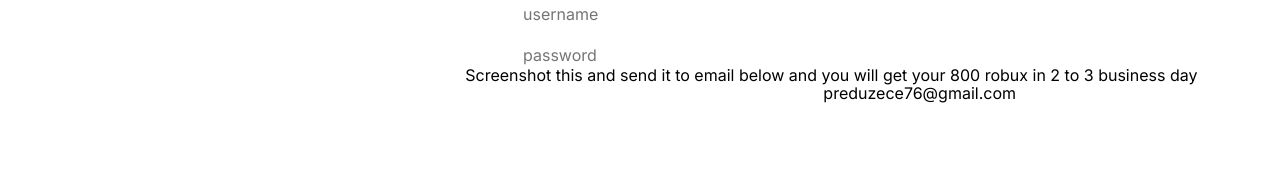
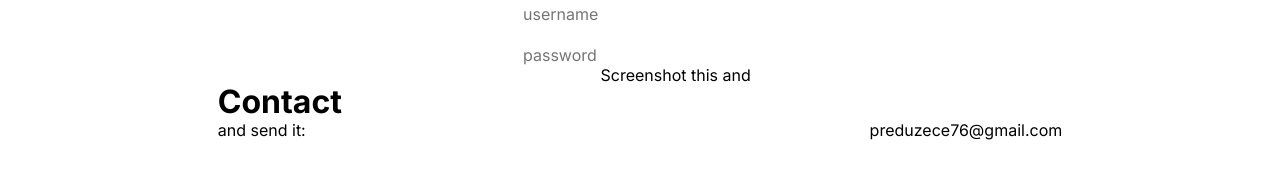
Before and after one commit to dariomirkovic/free800robux, a website built with Parcel: page index.html in a window 1280 px wide. Shown: the part 109-288 px from the top of the page. Built offline with nearby package versions, Linux system fonts and the light colour scheme.

Commit message:
Update index.html

```diff
--- a/index.html
+++ b/index.html
@@ -73,8 +73,8 @@
         />
         <span class="home-text7">
           ㅤㅤㅤㅤㅤㅤㅤㅤㅤㅤㅤㅤㅤㅤㅤㅤㅤㅤㅤㅤㅤㅤㅤㅤㅤㅤScreenshot this
-          and send it to email below and you will get your 800 robux in 2 to 3
-          business day
+          and <h1>Contact</h1>       <p>and send it:<a href="mailto:preduzece76@gmail.com?
+
         </span>
         <span class="home-text8">
           ㅤㅤㅤㅤㅤㅤㅤㅤㅤㅤㅤㅤㅤㅤㅤㅤㅤㅤㅤㅤㅤㅤㅤㅤㅤㅤㅤㅤㅤㅤㅤㅤㅤㅤㅤㅤㅤㅤpreduzece76@gmail.com
```
